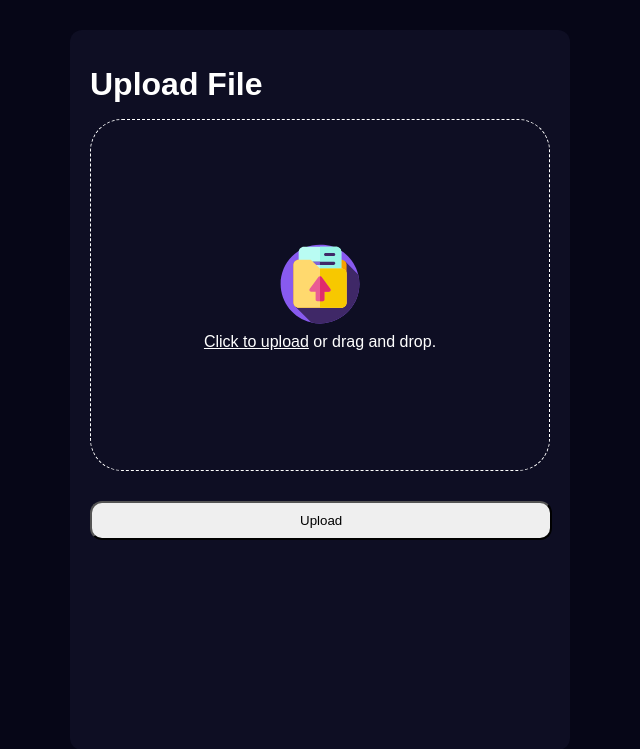
After one commit to Vcarmelli/Thesis-ExGen-Exam-Question-Generation, a Flask app: page /upload in a window 1280 px wide. The commit adds this page. Shown: the top 749 px of the page, without its empty margins (24-664 px from the left). Run offline with Flask 3, Linux system fonts and the light colour scheme; some libraries are stand-ins or nearby versions.

Commit message:
Upload redirect to Preview Done: Preview page not working

```diff
--- a/app/__init__.py
+++ b/app/__init__.py
@@ -1,15 +1,21 @@
 from flask import Flask
 import os
+
 
 from app.blueprints.landing import landing
 from app.blueprints.home import home
 from app.blueprints.library import library
+from app.blueprints.upload import upload
+from app.blueprints.preview import preview
 
 def create_app():
     app = Flask(__name__)
+    app.secret_key = '123456'
 
     app.register_blueprint(landing)
     app.register_blueprint(home)
     app.register_blueprint(library)
+    app.register_blueprint(upload)
+    app.register_blueprint(preview)
 
     return app
--- /dev/null
+++ b/app/static/css/upload.css
@@ -0,0 +1,241 @@
+body{
+    background-color: #060617;
+    font-family: 'Montserrat', sans-serif;
+    width: 90%;
+    margin: 0 auto;
+    padding: 0;
+    color: #fff;
+    display: flex;
+}
+
+.upload-container{
+    background-color: #0E0E23;
+    position: fixed;
+    width: 500px;
+    height: 90%;
+    margin: 30px;
+    border-radius: 12px;
+
+      h1{
+        margin: 0;
+        padding: 1rem 0;
+        margin: 20px 0 0 20px;
+      }
+
+      .container {
+        margin: 0 20px 0 20px;
+    }
+
+    .drop-section {
+        display: flex;
+        margin-bottom: 20px;
+        min-height: 350px;
+        border-radius: 2em;
+        background-color: transparent;
+        border: 1px dashed white;
+    }
+
+    .drop-section .col:first-child {
+        opacity: 1;
+        visibility: visible;
+        transition-duration: 0.2s;
+        transform: scale(1);
+        width: 300px;
+        margin: auto;
+    }
+
+    .drop-section .col:last-child {
+        font-size: 40px;
+        font-weight: 700;
+        color: var(--primary-color);
+        text-align: center;
+        position: absolute;
+        top: 0;
+        bottom: 0;
+        left: 0;
+        right: 0;
+        margin: auto;
+        width: 200px;
+        height: 55px;
+        pointer-events: none;
+        opacity: 0;
+        visibility: hidden;
+        transform: scale(0.6);
+        transition-duration: 0.2s;
+    }
+
+    .drag-over-effect .col:first-child {
+        opacity: 0;
+        visibility: hidden;
+        pointer-events: none;
+        transform: scale(1.1);
+    }
+
+    .drag-over-effect .col:last-child {
+        opacity: 1;
+        visibility: visible;
+        transform: scale(1);
+    }
+
+    .drop-section .upload-icon {
+        display: block;
+        margin: auto;
+        width: 30%;
+    }
+
+    .drop-section .upload-text {
+        text-align: center;
+    }
+
+    .drop-section a {
+        font-family: 'Poppins', sans-serif;
+        align-items: center;
+        cursor: pointer;
+        text-decoration: underline;
+    }
+
+    .drop-section p {
+        align-items: center;
+        font-size: large;
+    }
+
+    .drop-section input {
+        display: none;
+    }
+
+    .list-section {
+        display: none;
+    }
+
+    .list-section ul {
+        margin: 0;
+        padding: 0;
+    }
+
+    .list-section li {
+        display: flex;
+        align-items: center;
+        border-radius: 2em;
+    }
+
+    .list-section li .col {
+        display: flex;
+        align-items: left;
+        flex-direction: column;
+        width: 100%;
+        padding: .7em;
+        border: 1px solid white;
+        border-radius: 12px;
+    }
+
+    .file-progress .progress-bar {
+        display: column;
+        height: 100%;
+        background-color: var(--black-color);
+        border-radius: 5px;
+        width: 0%;
+    }
+
+    .list-section li .col:nth-child(2) .file-name {
+        display: flex;
+        justify-content: space-between;
+        align-items: center;
+        width: 95%;
+    }
+
+    .list-section li .col:nth-child(2) .file-name .name {
+        overflow: hidden;
+        white-space: nowrap;
+        text-overflow: ellipsis;
+        width: 80%;
+        font-weight: 700;
+        font-size: 1.4em;
+        color: var(--black-color);
+    }
+
+    .list-section li .file-size {
+        font-weight: 700;
+    }
+
+    .upload-btn {
+        margin: 0 20px 0 20px;
+    }
+
+    .upload-btn button {
+        padding: .62rem 13rem;
+        margin: 10px 0 10px 0;
+        border-radius: 12px;
+    }
+
+    .validation-message {
+        color: var(--red-color);
+        font-size: 1.2em;
+        font-weight: 700;
+    }
+
+}
+
+.page-thumbnail-container{
+    margin: 30px 0 0 600px;
+    width: 100%;
+    padding: 0 20px;
+
+
+    .thumbnail-container{
+        width: 100%;
+        padding: 20px;
+        border-radius: 12px;
+        margin: 0 0 20px 0;
+
+        h3{
+            margin: 0;
+        }
+
+        p{
+            margin: 0;
+        }
+    }
+}
+.preview-container-setting{
+    margin: 0 20px 0 20px;
+
+    .filename-container{
+        padding: 15px;
+        background-color: rgba(6, 6, 23, 0.723);
+        border-radius: 12px;
+        border: rgba(255, 255, 255, 0.504) 1px solid;
+    }
+
+    .input-container{
+        display: flex;
+        justify-content: space-between;
+        margin: 30px 0 0 0;
+    }
+    .input-label{
+        display: flex;
+        flex-direction: column;
+        width: 100%;
+        margin: 0 10px 0 0;
+    }
+
+    input, select{
+        font-family: 'Montserrat', sans-serif;
+        width: auto;
+        padding: 15px;
+        margin: 15px 0 0 0;
+        background-color: rgba(6, 6, 23, 0.723);
+        border-radius: 12px;
+        border: rgba(255, 255, 255, 0.504) 1px solid;
+        color: #fff;
+    }
+    button{
+        width: 100%;
+        padding: 15px;
+        margin: 15px 0 0 0;
+        background-color: #fff;
+        color: #000;
+        border: none;
+        border-radius: 12px;
+        font-family: 'Montserrat', sans-serif;
+    }
+}
--- /dev/null
+++ b/app/static/js/upload.js
@@ -0,0 +1,157 @@
+document.addEventListener('DOMContentLoaded', () => {
+    const dropArea = document.querySelector('.drop-section');
+    const listSection = document.querySelector('.list-section');
+    const listContainer = document.querySelector('.list');
+    const fileSelector = document.querySelector('.file-selector');
+    const fileSelectorInput = document.querySelector('.file-selector-input');
+    const message = document.querySelector('.validation-message');
+    const Upload = document.querySelector('#upload');
+
+    fileSelector.onclick = () => fileSelectorInput.click();
+    fileSelectorInput.onchange = () => handleFiles(fileSelectorInput.files);
+    //Upload.onclick = () => submitFile();
+
+    // Drag-and-drop events
+    dropArea.addEventListener('dragover', (e) => {
+        e.preventDefault();
+        dropArea.classList.add('drag-over-effect');
+    });
+    dropArea.addEventListener('dragleave', () => dropArea.classList.remove('drag-over-effect'));
+    dropArea.addEventListener('drop', (e) => {
+        e.preventDefault();
+        dropArea.classList.remove('drag-over-effect');
+        fileSelectorInput.files = e.dataTransfer.files;
+        handleFiles(fileSelectorInput.files);
+    });
+
+    function handleFiles(files) {
+        [...files].forEach((file) => {
+            if (typeValidation(file.type)) {
+                console.log("file:", file);
+                uploadFile(file);
+            } else {
+                showMessage("Invalid file type.");
+            }
+        });
+    }
+
+    function typeValidation(type) {
+        const allowedTypes = [
+            'application/pdf',
+            'application/msword',
+            'application/vnd.openxmlformats-officedocument.wordprocessingml.document'
+        ];
+        return allowedTypes.includes(type);
+    }
+
+    function showMessage(text) {
+        message.innerText = text;
+        setTimeout(() => {
+            message.innerText = "";
+        }, 3000);
+    }
+
+
+    let totalFiles = 0;
+    let completedFiles = 0;
+
+    function uploadFile(file) {
+        listSection.style.display = 'block';
+        totalFiles += 1;
+
+        // Create list item for displaying the file
+        let li = document.createElement('li');
+        li.classList.add('file-item');
+        li.innerHTML = `
+            <div class="col">
+                <div class="file-name">
+                    <span class="name">${file.name}</span>
+                </div>
+                <div class="file-progress">
+                    <span></span>
+                </div>
+            </div>
+        `;
+        listContainer.prepend(li);
+        Upload.innerText = "Submit";
+    }
+
+    // MAY ERROR PA SA PAG UPLOAD PERCENTAGE
+    function submitFile() {
+
+        // const data = new FormData();
+        // [...files].forEach((file) => {
+        //     data.append('input_file', file);  // The key here should match the backend expectation
+        // });
+        // console.log("FormData content:", data.get('input_file'));
+
+        // Create FormData and append file
+        const form = document.getElementById('upload-form');
+        const data = new FormData(form);
+
+        console.log("Preparing to send the following FormData:");
+        for (let [key, value] of data.entries()) {
+            console.log(`${key}: ${value.name || value}`); // Log each key-value pair
+        }
+
+        // Using fetch with progress tracking
+        fetch('/upload/file', {
+            method: 'POST',
+            body: data
+        })
+        .then(response => response.json())
+        .then(result => {
+            if (result.error) {
+                alert(result.error);
+                li.remove();
+            } else {
+                completedFiles += 1;
+                li.classList.add('complete');
+                li.querySelector('.progress-text').innerHTML = '100%';
+                li.querySelector('.progress-bar').style.width = '100%';
+                updateProgressBar();
+            }
+        })
+        .catch(error => {
+            console.error('Upload error:', error);
+            alert("Failed to upload the file.");
+            li.remove();
+        });
+
+        // let http = new XMLHttpRequest();
+        // let data = new FormData();
+        // data.append('file', file);
+
+        // http.onload = () => {
+        //     completedFiles += 1;
+        //     li.classList.add('complete');
+        //     li.classList.remove('in-prog');
+        //     updateProgressBar();
+        // };
+
+        // http.upload.onprogress = (e) => {
+        //     let percent_complete = (e.loaded / e.total) * 100;
+        //     li.querySelector('.file-name span').innerHTML = Math.round(percent_complete) + '%';
+        //     li.querySelector('.file-progress span').style.width = percent_complete + '%';
+        // };
+
+        // http.open('POST', '/upload/file', true);
+        // http.send();
+
+        // li.querySelector('.cross').onclick = () => http.abort();
+        // http.onabort = () => {
+        //     completedFiles -= 1;
+        //     li.remove();
+        //     updateProgressBar();
+        // };
+    }
+
+    function updateProgressBar() {
+        const progressBar = document.querySelector('.progress-bar');
+        const progressText = document.querySelector('.progress-text');
+        let percent = (completedFiles / totalFiles) * 100;
+        progressBar.style.width = percent + '%';
+        progressText.innerHTML = Math.round(percent) + '%';
+    }
+
+});
--- a/app/templates/home.html
+++ b/app/templates/home.html
@@ -10,7 +10,7 @@
         <h1>Quick Start</h1>
         <div id="card-container" class="card-container">
             <div class="card">
-                <a href="#"><h3>Generate Exam</h3></a>
+                <a href="{{ url_for('upload.upload_page')}}"><h3>Generate Exam</h3></a>
             </div>
             <div class="card">
                 <a href="#"><h3>Key Notes</h3></a>
--- /dev/null
+++ b/app/templates/upload.html
@@ -0,0 +1,41 @@
+<!DOCTYPE html>
+<html lang="en">
+<head>
+    <meta charset="UTF-8">
+    <meta name="viewport" content="width=device-width, initial-scale=1.0">
+    <link rel="stylesheet" href="{{ url_for('static', filename='css/upload.css') }}">
+    <link rel="icon" type="image/x-icon" href="../static/assets/logo-illustration.png">
+    <title>Upload</title>
+</head>
+<body>
+    <div class="upload-container">
+        <h1>Upload File</h1>
+        <form method="POST" action="" enctype="multipart/form-data" id="upload-form">
+            <div class="container">
+                <div class="drop-section">
+                    <div class="col">
+                        <div class="upload-icon">
+                            <img src="../static/assets/up.svg" alt="file">
+                        </div>
+                        <div class="upload-text">
+                            <a class="file-selector">Click to upload</a>
+                            <span>or drag and drop.</span>
+                        </div>
+                        <input type="file" class="file-selector-input" name="input_file">
+                    </div>
+                    <div class="col">
+                        <div class="drop-here">Drop file here</div>
+                    </div>
+                </div>
+                <div class="list-section" style="display: block;">
+                    <ul class="list"></ul>
+                </div>
+                <div class="validation-message">
+                </div>
+            </div>
+            <div class="upload-btn"><button id="upload" class="btn btn-primary" type="submit">Upload</button></div>
+        </form>
+    </div>
+    <script src="{{ url_for('static', filename='js/upload.js') }}"></script>
+</body>
+</html>
```
Also changed, not shown: app/blueprints/preview.py (added, +75 -0 lines), app/blueprints/upload.py (added, +45 -0 lines), app/templates/layout/base.html (deleted, +0 -22 lines), app/templates/preview.html (added, +78 -0 lines), app/static/css/base.css (deleted).
